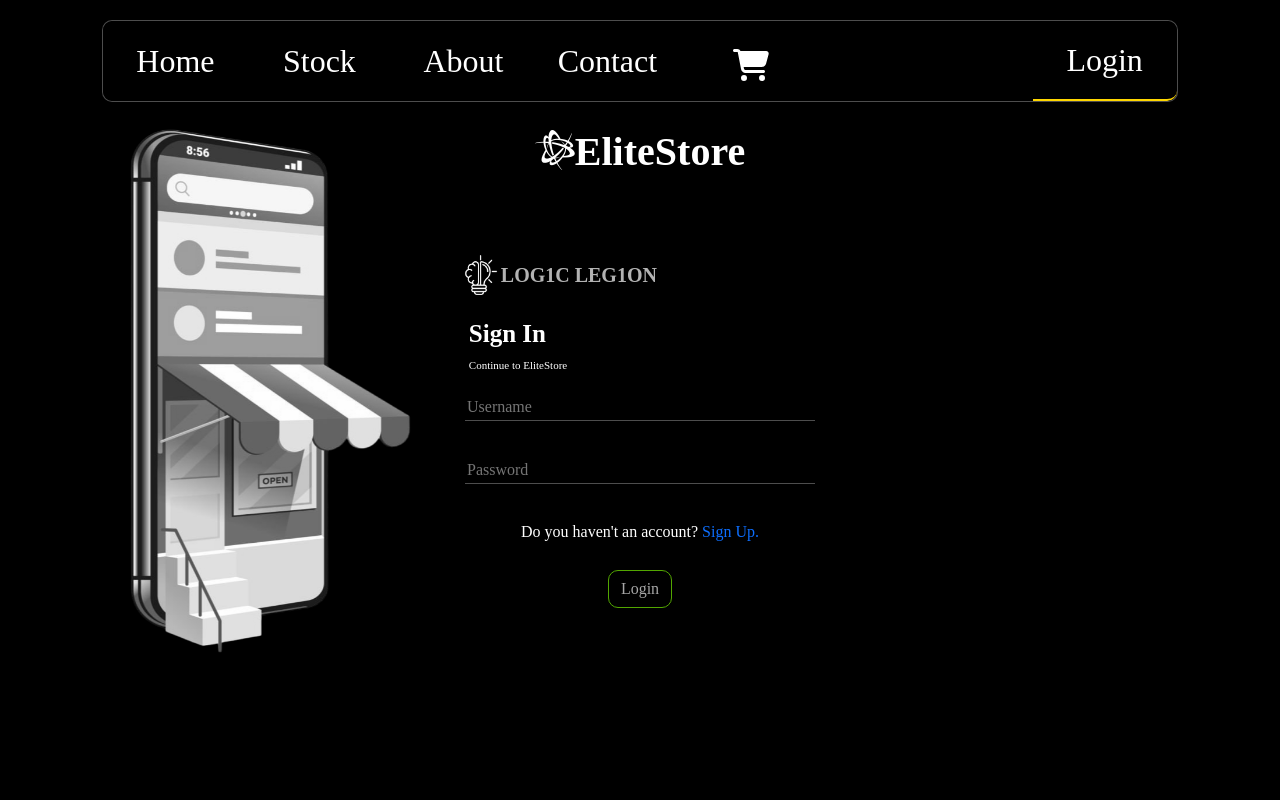
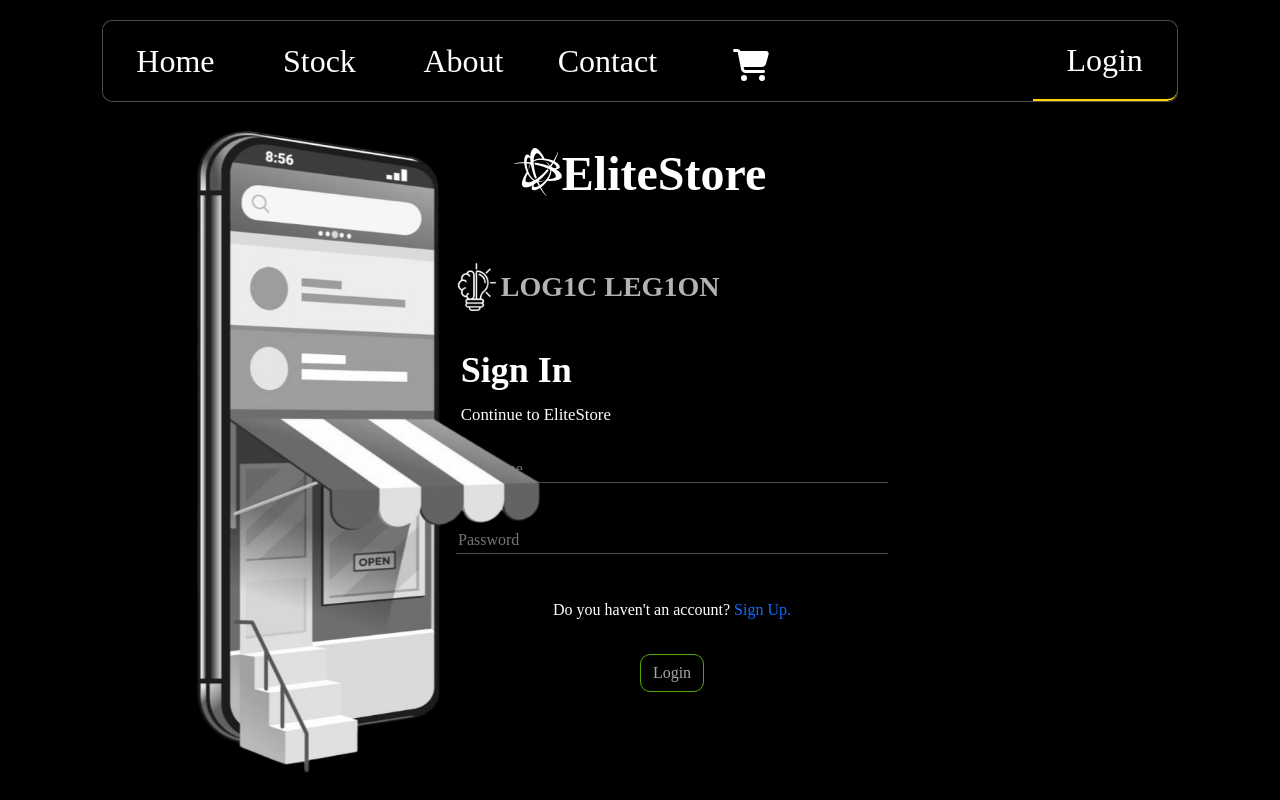
Before and after one commit to LeivSuaxy/Gestion-de-inventario-para-tienda-minorista, an Angular app in the folder Frontend/: page /login in a window 1280 px wide. Built offline with nearby package versions, Linux system fonts and the light colour scheme.

Commit message:
loader-changes

```diff
--- a/Frontend/src/app/views/form/form.component.css
+++ b/Frontend/src/app/views/form/form.component.css
@@ -3,7 +3,7 @@
   flex-direction: column;
   justify-content: center;
   align-items: center;
-  margin-top: 4vh;
+  margin-top: 1vh;
   margin-bottom: 4vh;
   padding: 2.6vh;
   border-radius: 1.5vh;
@@ -12,7 +12,8 @@
   width: 50%;
   background-color: black;
   color: white;
-  width: 440px;
+  width: 66vh;
+  margin-left: 8vh;
 }
 
 .formulario {
@@ -29,40 +30,38 @@
   border: none !important;
   border-bottom: 1px solid rgba(255, 255, 255, 0.300) !important;
   background-color: black;
-  border-radius: 0px !important;
   color: white;
-  width: 250px;
-  margin-top: 20px;
+  margin-top: 3.5vh;
 }
 
 input[type="text"] {
   border: none;
   outline: none;
-  width: 350px;
+  width: 54vh;
   border-bottom: 1px solid rgba(255, 255, 255, 0.3);
   transition: border-bottom 0.2s ease-in-out, width 0.2s ease-in-out;
 }
 
 input[type="text"]:focus {
   border-bottom: 1px solid white !important;
-  width: 400px;
+  width: 62vh;
 }
 
 input[type="password"] {
   border: none;
   outline: none;
-  width: 350px;
+  width: 54vh;
   border-bottom: 1px solid rgba(255, 255, 255, 0.3);
   transition: border-bottom 0.2s ease-in-out, width 0.2s ease-in-out;
 }
 
 input[type="password"]:focus {
   border-bottom: 1px solid white !important;
-  width: 400px;
+  width: 62vh;
 }
 
 .title {
-  font-size: 20px;
+  font-size: 3.5vh;
   text-align: left;
   margin-bottom: 1px solid rgba(255, 255, 255, 0.3) !important;
   font-weight: bold;
@@ -70,7 +69,7 @@ input[type="password"]:focus {
 }
 
 .icon-logic {
-  font-size: 15px;
+  width: 6vh;
 }
 
 .div-title {
@@ -80,31 +79,25 @@ input[type="password"]:focus {
   text-align: left;
   align-items: center;
   vertical-align: text-bottom;
-  margin: 20px auto auto 20px;
-}
-
-.fa-sign-in {
-  font-size: 20px;
-  color: white;
+  margin: 3vh auto auto 3vh;
 }
 
 .password {
-  margin-bottom: 20px;
+  margin-bottom: 3.5vh;
 }
 
 .signin {
-  font-size: 25px;
+  font-size: 4.5vh;
   font-weight: bold;
 }
 
 .div-signin {
   display: flex;
   justify-content: flex-start;
-  margin-bottom: 2vh;
   text-align: left;
   align-items: center;
   vertical-align: text-bottom;
-  margin: 20px auto auto 28px;
+  margin: 4vh auto auto 4vh;
 }
 
 .continue {
@@ -114,8 +107,8 @@ input[type="password"]:focus {
   text-align: left;
   align-items: center;
   vertical-align: text-bottom;
-  margin: 5px auto auto 28px;
-  font-size: 11px;
+  margin: 0.7vh auto auto 4vh;
+  font-size: 2.1vh;
 }
 
 .register {
@@ -129,20 +122,19 @@ input[type="password"]:focus {
 }
 
 .title-store {
-  font-size: 40px;
+  font-size: 6vh;
   text-align: left;
-  margin-bottom: 1px solid rgba(255, 255, 255, 0.3) !important;
   font-weight: bold;
   color: rgba(255, 255, 255, 1);
 }
 
 .fa-battle-net {
   color: white;
-  font-size: 40px;
+  font-size: 6vh;
 }
 
 .login-btn {
-  margin-top: 10px;
+  margin-top: 2vh;
 }
 
 .btn-accept {
@@ -152,3 +144,12 @@ input[type="password"]:focus {
   border: 1px solid chartreuse;
   transition: color 0.2s, background-color 0.2s;
 }
+
+.img-principal {
+  width: 46vh;
+  margin-left: 8vh;
+}
+
+.div-title-principal {
+  margin-top: 2vh;
+}
--- a/Frontend/src/app/views/form/form.component.html
+++ b/Frontend/src/app/views/form/form.component.html
@@ -2,7 +2,7 @@
 
 <div class="formulario">
   <div class="imagen">
-    <img src="../../../assets/img/bg/stock-modified.png" alt="pixel" width="300vh">
+    <img src="../../../assets/img/bg/stock-modified.png" class="img-principal" alt="pixel">
   </div>
 
   <div class="div-title-principal">
@@ -12,7 +12,7 @@
 
     <form class="proyectForm" [formGroup]="loginForm" (ngSubmit)="loginAccount()">
       <div class="div-title">
-        <img src="../../../assets/icons/logo/image.png" alt="LL" width="40px" class="icon-logic">
+        <img src="../../../assets/icons/logo/image.png" alt="LL" class="icon-logic">
         <span class="title">LOG1C LEG1ON</span>
       </div>
       <div class="div-signin">
--- a/Frontend/src/app/views/registro/registro.component.css
+++ b/Frontend/src/app/views/registro/registro.component.css
@@ -3,7 +3,7 @@
   flex-direction: column;
   justify-content: center;
   align-items: center;
-  margin-top: 4vh;
+  margin-top: 1vh;
   margin-bottom: 4vh;
   padding: 2.6vh;
   border-radius: 1.5vh;
@@ -12,7 +12,8 @@
   width: 50%;
   background-color: black;
   color: white;
-  width: 440px;
+  width: 66vh;
+  margin-left: 8vh;
 }
 
 .formulario {
@@ -29,43 +30,38 @@
   border: none !important;
   border-bottom: 1px solid rgba(255, 255, 255, 0.300) !important;
   background-color: black;
-  border-radius: 0px !important;
   color: white;
-  width: 250px;
-  margin-top: 20px;
+  margin-top: 3.5vh;
 }
-
-/*.campo:focus {
-  border-left: 0px !important;
-  border-bottom: 1px solid white !important;
-  border-right: 0px !important;
-  border-top: 0px !important;
-}*/
 
 input[type="text"] {
   border: none;
   outline: none;
-  width: 350px;
+  width: 54vh;
   border-bottom: 1px solid rgba(255, 255, 255, 0.3);
   transition: border-bottom 0.2s ease-in-out, width 0.2s ease-in-out;
 }
 
 input[type="text"]:focus {
   border-bottom: 1px solid white !important;
-  width: 400px;
+  width: 62vh;
 }
 
 input[type="password"] {
   border: none;
   outline: none;
-  width: 350px;
+  width: 54vh;
   border-bottom: 1px solid rgba(255, 255, 255, 0.3);
   transition: border-bottom 0.2s ease-in-out, width 0.2s ease-in-out;
 }
 
 input[type="password"]:focus {
   border-bottom: 1px solid white !important;
-  width: 400px;
+  width: 62vh;
+}
+
+.icon-logic {
+  width: 6vh;
 }
 
 .btn-accept {
@@ -88,15 +84,19 @@ input[type="password"]:focus {
 }
 
 .register-btn {
-  margin-top: 10px;
+  margin-top: 2vh;
 }
 
 .fa-battle-net {
-  font-size: 40px;
+  color: white;
+  font-size: 6vh;
 }
 
-.name-store {
-  font-size: 40px;
+.title-store {
+  font-size: 6vh;
+  text-align: left;
+  font-weight: bold;
+  color: rgba(255, 255, 255, 1);
 }
 
 .register-title {
@@ -105,23 +105,21 @@ input[type="password"]:focus {
 }
 
 .password {
-  margin-top: 20px;
-  margin-bottom: 20px;
+  margin-bottom: 3.5vh;
 }
 
 .signin {
-  font-size: 25px;
+  font-size: 4.5vh;
   font-weight: bold;
 }
 
 .div-signin {
   display: flex;
   justify-content: flex-start;
-  margin-bottom: 2vh;
   text-align: left;
   align-items: center;
   vertical-align: text-bottom;
-  margin: 20px auto auto 28px;
+  margin: 4vh auto auto 4vh;
 }
 
 .div-title {
@@ -131,7 +129,7 @@ input[type="password"]:focus {
   text-align: left;
   align-items: center;
   vertical-align: text-bottom;
-  margin: 20px auto auto 20px;
+  margin: 3vh auto auto 3vh;
 }
 
 .continue {
@@ -141,12 +139,12 @@ input[type="password"]:focus {
   text-align: left;
   align-items: center;
   vertical-align: text-bottom;
-  margin: 5px auto auto 28px;
-  font-size: 11px;
+  margin: 0.7vh auto auto 4vh;
+  font-size: 2.1vh;
 }
 
 .title {
-  font-size: 20px;
+  font-size: 3.5vh;
   text-align: left;
   margin-bottom: 1px solid rgba(255, 255, 255, 0.3) !important;
   font-weight: bold;
@@ -162,3 +160,12 @@ input[type="password"]:focus {
 .login-text {
   text-decoration: none;
 }
+
+.img-principal {
+  width: 46vh;
+  margin-left: 8vh;
+}
+
+.div-title-principal {
+  margin-top: 2vh;
+}
--- a/Frontend/src/app/views/registro/registro.component.html
+++ b/Frontend/src/app/views/registro/registro.component.html
@@ -2,15 +2,15 @@
 
   <div class="formulario">
     <div class="imagen">
-      <img src="../../../assets/img/bg/stock-modified.png" alt="pixel" width="300vh">
+      <img src="../../../assets/img/bg/stock-modified.png" alt="pixel" class="img-principal">
     </div>
-    <div class="register-title">
+    <div class="div-title-principal">
       <i class="fab fa-battle-net"></i>
-      <span class="name-store">EliteStore</span>
+      <span class="title-store">EliteStore</span>
     </div>
     <form class="proyectForm" [formGroup]="registerForm" (ngSubmit)="onSubmit()">
       <div class="div-title">
-        <img src="../../../assets/icons/logo/image.png" alt="LL" width="40px" class="icon-logic">
+        <img src="../../../assets/icons/logo/image.png" alt="LL" class="icon-logic">
         <span class="title">LOG1C LEG1ON</span>
       </div>
       <div class="div-signin">
--- a/Frontend/src/app/views/stock/stock.component.css
+++ b/Frontend/src/app/views/stock/stock.component.css
@@ -129,6 +129,54 @@
 }
 
 .loader {
+  width: 48px;
+  height: 48px;
+  background: darkgrey;
+  display: block;
+  margin: 20px auto;
+  position: relative;
+  box-sizing: border-box;
+  animation: rotationBack 1s ease-in-out infinite reverse;
+}
+
+.loader::before {
+  content: '';
+  box-sizing: border-box;
+  left: 0;
+  top: 0;
+  transform: rotate(45deg);
+  position: absolute;
+  width: 48px;
+  height: 48px;
+  background: dimgray;
+  box-shadow: 0 0 5px rgba(0, 0, 0, 0.15);
+}
+
+.loader::after {
+  content: '';
+  box-sizing: border-box;
+  width: 32px;
+  height: 32px;
+  border-radius: 50%;
+  position: absolute;
+  left: 50%;
+  top: 50%;
+  background: rgb(0, 0, 0);
+  transform: translate(-50%, -50%);
+  box-shadow: 0 0 5px rgba(0, 0, 0, 0.15);
+}
+
+@keyframes rotationBack {
+  0% {
+    transform: rotate(0deg);
+  }
+
+  100% {
+    transform: rotate(-360deg);
+  }
+}
+
+/*.loader {
   border: 5px solid #f3f3f3;
   border-radius: 50%;
   border-top: 5px solid #3498db;
@@ -140,4 +188,4 @@
 @keyframes spin {
   0% { transform: rotate(0deg); }
   100% { transform: rotate(360deg); }
-}
+}*/
--- a/Frontend/src/app/views/stock/stock.component.ts
+++ b/Frontend/src/app/views/stock/stock.component.ts
@@ -36,13 +36,6 @@ export class StockComponent {
   apiurl? = 'http://localhost:8000/api/objects/?page='+this.counterPage;
   apiurlnext? : string;
   apiurlprev? : string;
-  nombre?: string;
-  id_producto?: number;
-  precio?: number;
-  stock?: number;
-  categoria?: string;
-  descripcion?: string;
-  imagen?: string;
   load: any;
 
 
@@ -61,7 +54,9 @@ export class StockComponent {
       this.http.get(this.apiurl).subscribe(data => {
         this.data = data;
         if (this.data['urls'].next) this.apiurlnext = this.data['urls'].next;
+        else this.apiurlnext = undefined;
         if (this.data['urls'].previous) this.apiurlprev = this.data['urls'].previous;
+        else this.apiurlprev = undefined;
         this.traslate();
         this.StockService.hide();
       }, error => {
```
Also changed, not shown: 1 other file (tests, documents, lock files or other folders).
